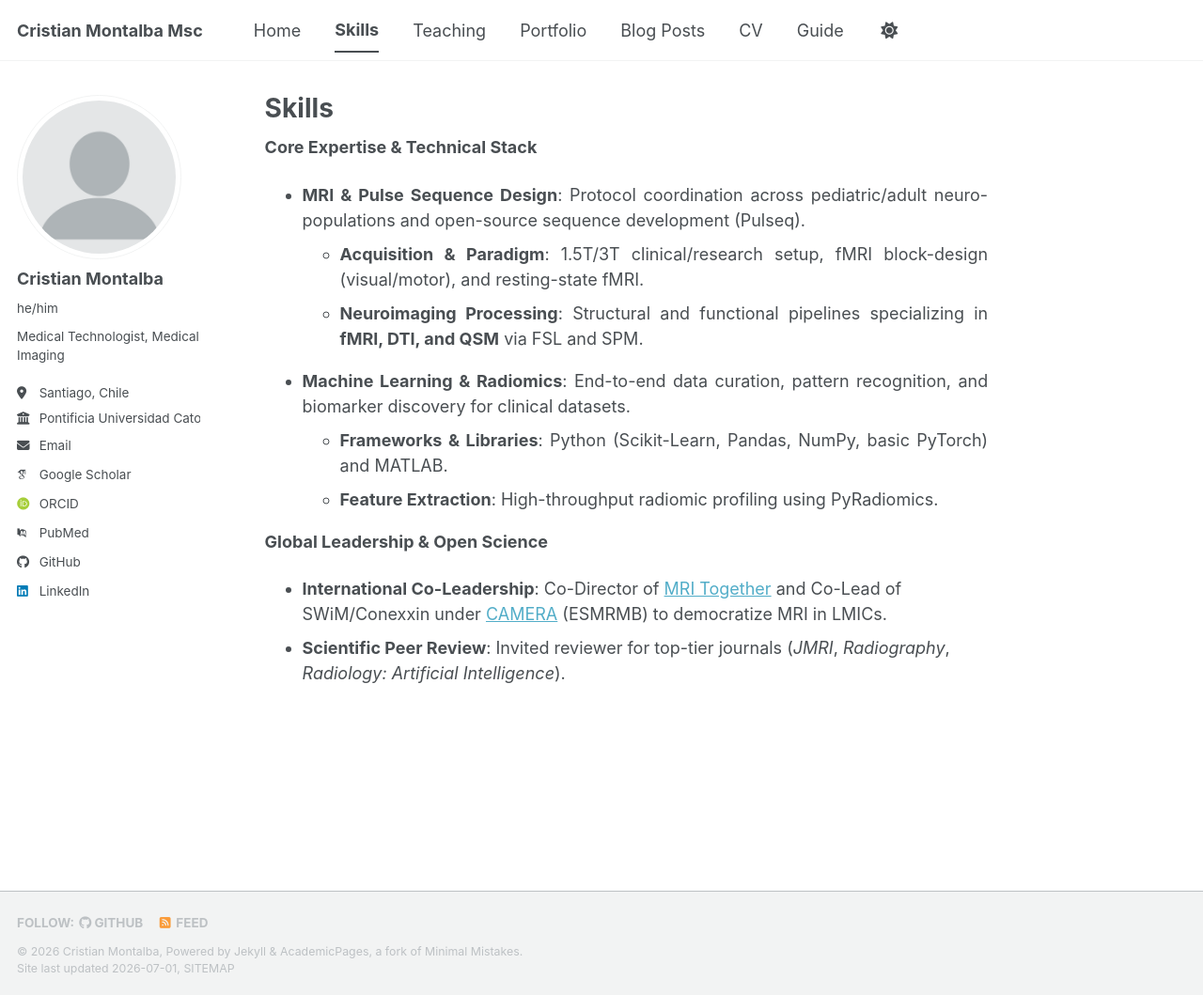
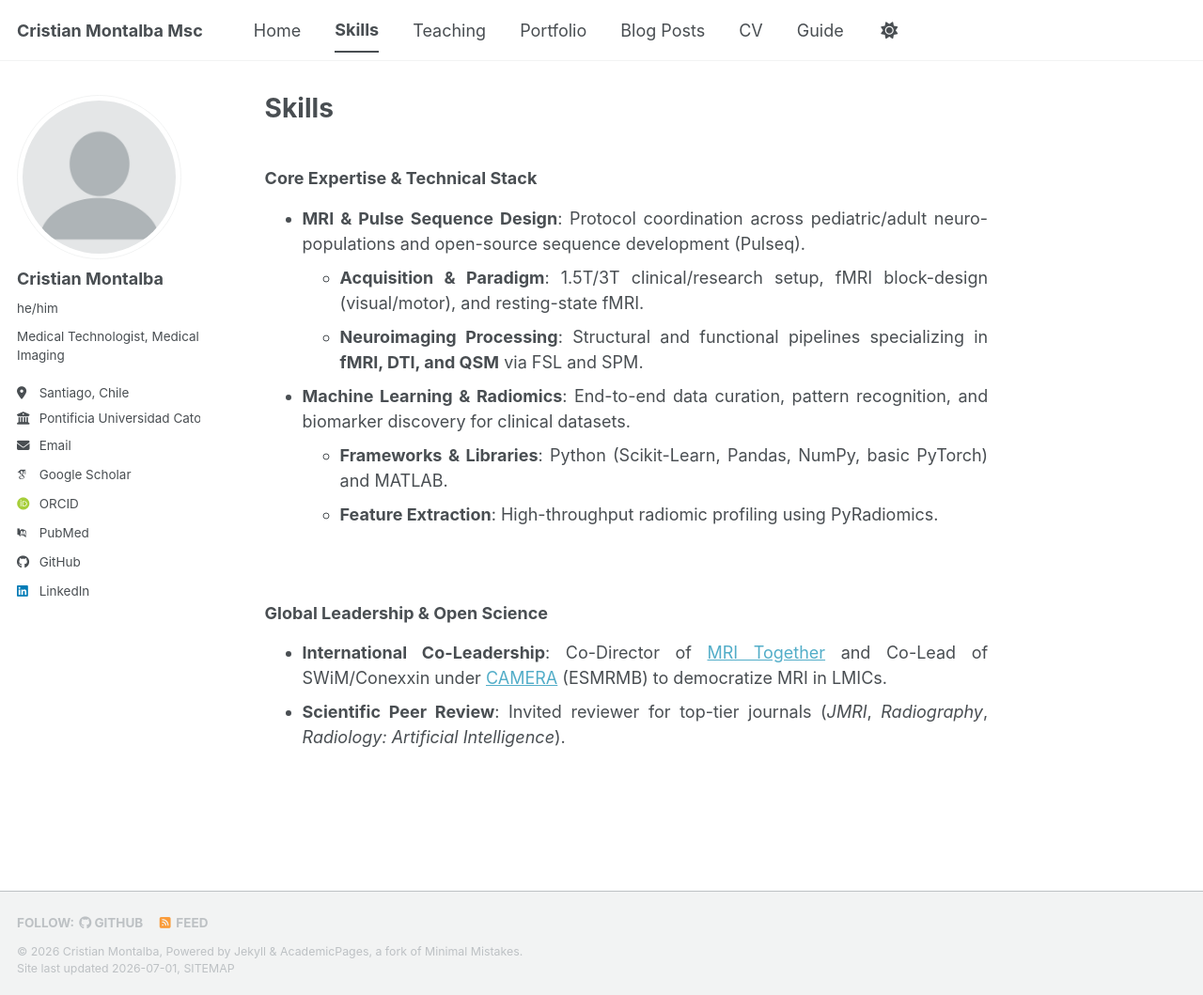
Before and after one commit to cristianmontalba/cristianmontalba.github.io, a Jekyll site: the page built from _pages/skills.md, in a window 1280 px wide and 1059 px high. Shown: the whole window at 94% size. Built offline with Jekyll 4.4.1, drawn with Linux system fonts in a browser that asks for light colours; some web fonts are replaced; a script bundle is joined from its source files by our own code; library files that are not in the unit come from our copies.

Commit message:
Update skills.md

```diff
--- a/_pages/skills.md
+++ b/_pages/skills.md
@@ -5,17 +5,20 @@ permalink: /skills/
 author_profile: true
 ---
 
-**Core Expertise & Technical Stack**
+### Core Expertise & Technical Stack
+
 {:.text-justify}
 * **MRI & Pulse Sequence Design**: Protocol coordination across pediatric/adult neuro-populations and open-source sequence development (Pulseq).
     * **Acquisition & Paradigm**: 1.5T/3T clinical/research setup, fMRI block-design (visual/motor), and resting-state fMRI.
     * **Neuroimaging Processing**: Structural and functional pipelines specializing in **fMRI, DTI, and QSM** via FSL and SPM.
-{:.text-justify}
 * **Machine Learning & Radiomics**: End-to-end data curation, pattern recognition, and biomarker discovery for clinical datasets.
     * **Frameworks & Libraries**: Python (Scikit-Learn, Pandas, NumPy, basic PyTorch) and MATLAB.
     * **Feature Extraction**: High-throughput radiomic profiling using PyRadiomics.
-{:.text-justify}
-**Global Leadership & Open Science**
+
+<br>
+
+### Global Leadership & Open Science
+
 {:.text-justify}
 * **International Co-Leadership**: Co-Director of [MRI Together](https://mritogether.esmrmb.org/) and Co-Lead of SWiM/Conexxin under [CAMERA](https://www.cameramriafrica.org/) (ESMRMB) to democratize MRI in LMICs.
 * **Scientific Peer Review**: Invited reviewer for top-tier journals (*JMRI*, *Radiography*, *Radiology: Artificial Intelligence*).
```
